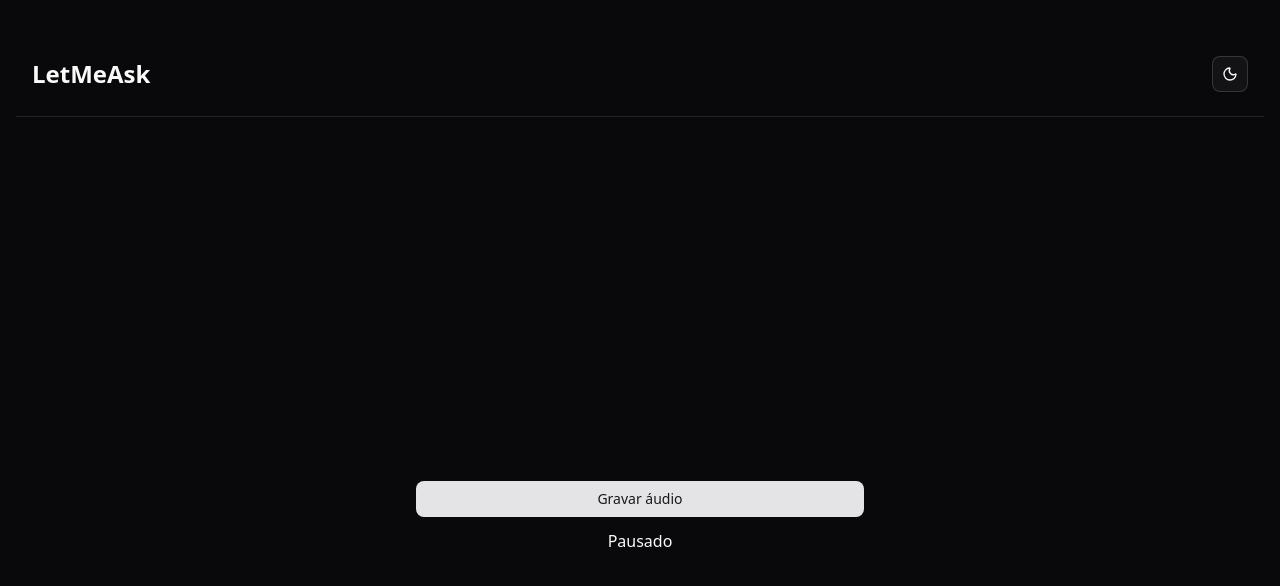
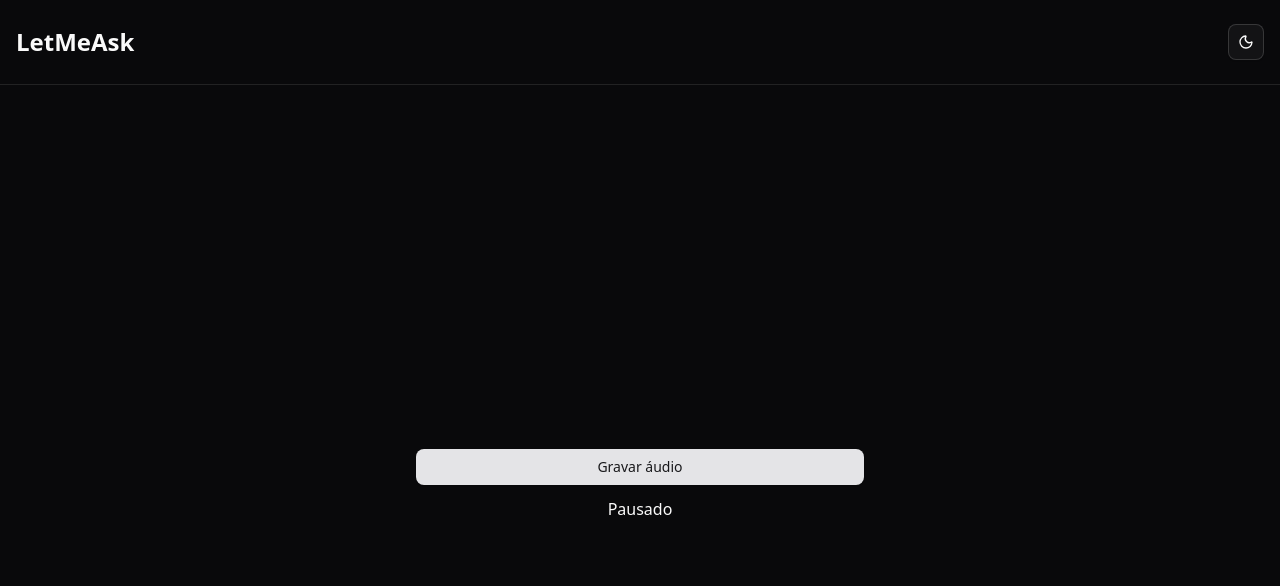
Before and after one commit to fagnerlopes/nlw-agents-web, a React (Vite) app: page /room/1/audio in a window 1280 px wide. Shown: the top 586 px of the page. Built offline with nearby package versions, Linux system fonts and the light colour scheme.

Commit message:
Remove padding do wrapper

```diff
--- a/src/pages/record-room-audio.tsx
+++ b/src/pages/record-room-audio.tsx
@@ -105,7 +105,7 @@ export function RecordRoomAudio() {
   }
 
   return (
-    <div className="bg-background text-foreground min-h-screen px-4 py-8">
+    <div className="bg-background text-foreground min-h-screen">
       <Header />
       <div className="mx-auto max-w-4xl">
         <div className="h-screen flex items-center justify-center gap-3 flex-col">
```
